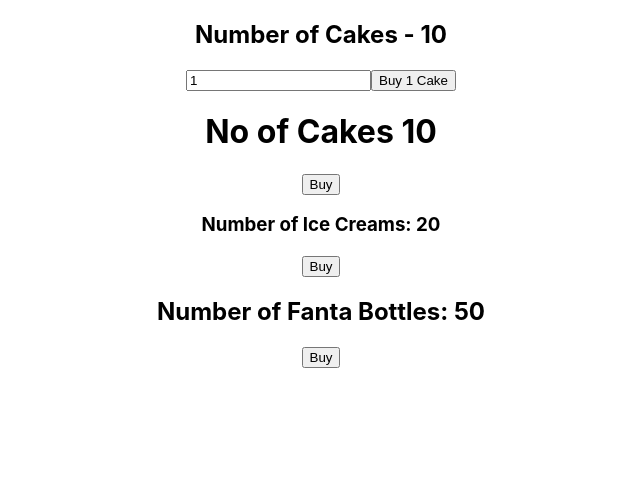
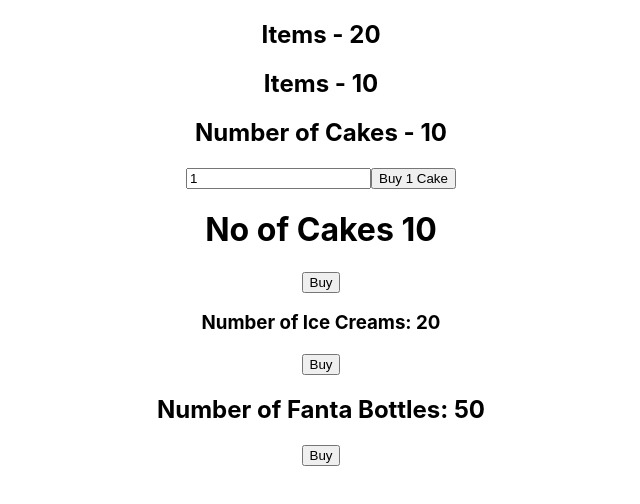
Before and after one commit to dilshan-98/react-redux-demo, a React (Create React App) app: page / in a window 1280 px wide. Shown: the top 504 px of the page, without its empty margins (319-959 px from the left). Built offline with nearby package versions, Linux system fonts and the light colour scheme.

Commit message:
mapStateToProps with 'ownProps'

```diff
--- a/src/App.js
+++ b/src/App.js
@@ -6,11 +6,14 @@ import { HooksReduxContainer } from './components/HooksReduxContainer';
 import IceCreamReduxContainer from './components/IceCreamReduxContainer';
 import FantaReduxContainer from './components/FantaReduxContainer';
 import NewReduxContainer from './components/NewReduxContainer';
+import ItemsContainer from './components/ItemsContainer';
 
 function App() {
   return (
     <Provider store={store}>
       <div className="App">
+        <ItemsContainer />
+        <ItemsContainer cake />
         <NewReduxContainer />
         <HooksReduxContainer />
         <IceCreamReduxContainer />
--- /dev/null
+++ b/src/components/ItemsContainer.js
@@ -0,0 +1,20 @@
+import React from "react";
+import { connect } from "react-redux";
+
+function ItemsContainer(props) {
+    return (
+        <div>
+            <h2>Items - {props.items}</h2>
+        </div>
+    )
+}
+
+const mapStateToProps = (state, ownProps) => {
+    const items = ownProps.cake ? state.cake.noOfCakes : state.iceCream.noOfIceCreams
+
+    return {
+        items: items
+    }
+}
+
+export default connect(mapStateToProps)(ItemsContainer);
```
